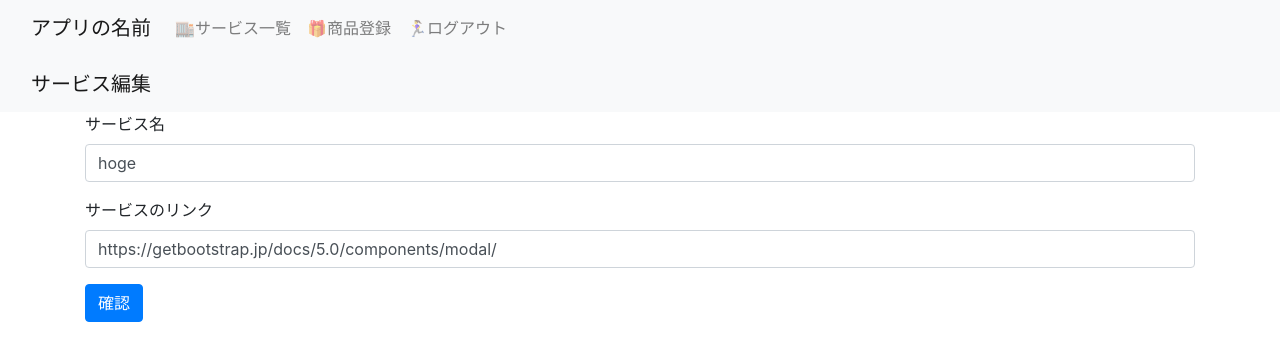
After one commit to Syuko4omi/kakeibo_app, a Flask app: page /1/service_edit in a window 1280 px wide. The commit adds this page. Shown: the top 361 px of the page. Run offline with Flask 3, Linux system fonts and the light colour scheme; some libraries are stand-ins or nearby versions.

Commit message:
✨ added service register, edit, delete

```diff
--- a/kakeibo_app/app.py
+++ b/kakeibo_app/app.py
@@ -1,4 +1,4 @@
-from flask import Flask, render_template
+from flask import Flask, render_template, request, redirect
 import datetime
 
 app = Flask(__name__)
@@ -11,6 +11,7 @@ def top():  # トップ画面を表示
 
     service_detail_list = [
         {
+            "service_id": 1,
             "service_name": "service_1",
             "current_usage": 4000,
             "upper_limit": 12000,
@@ -19,6 +20,7 @@ def top():  # トップ画面を表示
             "usage_ratio_with_percent": "33.3%",
         },
         {
+            "service_id": 2,
             "service_name": "service_2",
             "current_usage": 9000,
             "upper_limit": 10000,
@@ -27,6 +29,7 @@ def top():  # トップ画面を表示
             "usage_ratio_with_percent": "90.0%",
         },
         {
+            "service_id": 3,
             "service_name": "service_3",
             "current_usage": 10000,
             "upper_limit": 5000,
@@ -62,6 +65,7 @@ def top():  # トップ画面を表示
 def show_registered_services():  # 登録したサービスの一覧を表示
     service_detail_list = [
         {
+            "service_id": 1,
             "service_name": "service_1",
             "current_usage": 4000,
             "upper_limit": 12000,
@@ -70,6 +74,7 @@ def show_registered_services():  # 登録したサービスの一覧を表示
             "usage_ratio_with_percent": "33.3%",
         },
         {
+            "service_id": 2,
             "service_name": "service_2",
             "current_usage": 9000,
             "upper_limit": 10000,
@@ -78,6 +83,7 @@ def show_registered_services():  # 登録したサービスの一覧を表示
             "usage_ratio_with_percent": "90.0%",
         },
         {
+            "service_id": 3,
             "service_name": "service_3",
             "current_usage": 10000,
             "upper_limit": 5000,
@@ -91,4 +97,51 @@ def show_registered_services():  # 登録したサービスの一覧を表示
     )
 
 
+@app.route("/service_register", methods=["GET", "POST"])
+def regist_new_service():
+    if request.method == "POST":
+        """service_name = request.form.get("service_name")  # 画面から送られてきたメモのタイトル
+        service_url = request.form.get("service_url")  # 画面から送られてきたメモの中身
+        db = get_db()
+        db.execute("insert into memo (title, body) values (?,?)", [title, body])
+        db.commit()  # BEGINは暗黙的に行われるので、変更はcommitするだけで良い
+        """
+        return redirect("/service_detail")  # DBに新たなメモを入れたら、TOP画面に戻る
+    return render_template("service_register.html")
+
+
+@app.route("/<service_id>/service_edit", methods=["GET", "POST"])
+def edit_service(service_id):
+    service_name = "hoge"
+    service_url = "https://getbootstrap.jp/docs/5.0/components/modal/"
+    if request.method == "POST":
+        """service_name = request.form.get("service_name")  # 画面から送られてきたメモのタイトル
+        service_url = request.form.get("service_url")  # 画面から送られてきたメモの中身
+        db = get_db()
+        db.execute("insert into memo (title, body) values (?,?)", [title, body])
+        db.commit()  # BEGINは暗黙的に行われるので、変更はcommitするだけで良い
+        """
+        return redirect("/service_detail")  # DBに新たなメモを入れたら、TOP画面に戻る
+    return render_template(
+        "service_edit.html", service_name=service_name, service_url=service_url
+    )
+
+
+@app.route("/<service_id>/service_delete", methods=["GET", "POST"])
+def delete_service(service_id):
+    service_name = "hoge"
+    service_url = "https://getbootstrap.jp/docs/5.0/components/modal/"
+    if request.method == "POST":
+        """service_name = request.form.get("service_name")  # 画面から送られてきたメモのタイトル
+        service_url = request.form.get("service_url")  # 画面から送られてきたメモの中身
+        db = get_db()
+        db.execute("insert into memo (title, body) values (?,?)", [title, body])
+        db.commit()  # BEGINは暗黙的に行われるので、変更はcommitするだけで良い
+        """
+        return redirect("/service_detail")  # DBに新たなメモを入れたら、TOP画面に戻る
+    return render_template(
+        "service_delete.html", service_name=service_name, service_url=service_url
+    )
+
+
 app.run()
--- a/kakeibo_app/templates/base.html
+++ b/kakeibo_app/templates/base.html
@@ -4,7 +4,7 @@
 <head>
     <meta charset="utf-8">
     <meta name="viewport" content="width=device-width, initial-scale=1">
-    <title>Bootstrap demo</title>
+    <title>Kakeibo app</title>
     <!--CDN(CSS部分)　開始-->
     <link rel="stylesheet" href="https://cdn.jsdelivr.net/npm/bootstrap@4.1.3/dist/css/bootstrap.min.css"
         integrity="sha384-MCw98/SFnGE8fJT3GXwEOngsV7Zt27NXFoaoApmYm81iuXoPkFOJwJ8ERdknLPMO" crossorigin="anonymous">
--- /dev/null
+++ b/kakeibo_app/templates/service_edit.html
@@ -0,0 +1,40 @@
+{% extends "base.html" %}
+{% block content %}
+<nav class="navbar navbar-light bg-light">
+    <div class="container-fluid">
+        <span class="navbar-brand mb-0 h1">サービス編集</span>
+    </div>
+</nav>
+
+<div class="container">
+    <form method="POST">
+        <div class="mb-3">
+            <label for="service_name" class="form-label">サービス名</label>
+            <input type="text" class="form-control" id="service_name" aria-describedby="emailHelp"
+                value="{{service_name}}">
+        </div>
+        <div class="mb-3">
+            <label for="service_url" class="form-label">サービスのリンク</label>
+            <input type="url" class="form-control" id="service_url" , value="{{service_url}}">
+        </div>
+        <!--<button type="submit" class="btn btn-primary">編集完了</button>-->
+        <button type="button" class="btn btn-primary mb-12" data-toggle="modal" data-target="#testModal">確認</button>
+        <div class="modal" id="testModal" tabindex="-1">
+            <div class="modal-dialog">
+                <div class="modal-content">
+                    <div class="modal-header">
+                        <h5 class="modal-title">Modal title</h5>
+                    </div>
+                    <div class="modal-body">
+                        <p>Modal body text goes here.</p>
+                    </div>
+                    <div class="modal-footer">
+                        <button type="button" class="btn btn-secondary" data-dismiss="modal">閉じる</button>
+                        <button type="submit" class="btn btn-primary">編集完了</button>
+                    </div>
+                </div>
+            </div>
+        </div>
+    </form>
+</div>
+{% endblock %}
```
Also changed, not shown: kakeibo_app/templates/service_delete.html (added, +40 -0 lines), kakeibo_app/templates/service_detail.html (+13 -3 lines), kakeibo_app/templates/service_register.html (added, +22 -0 lines).
